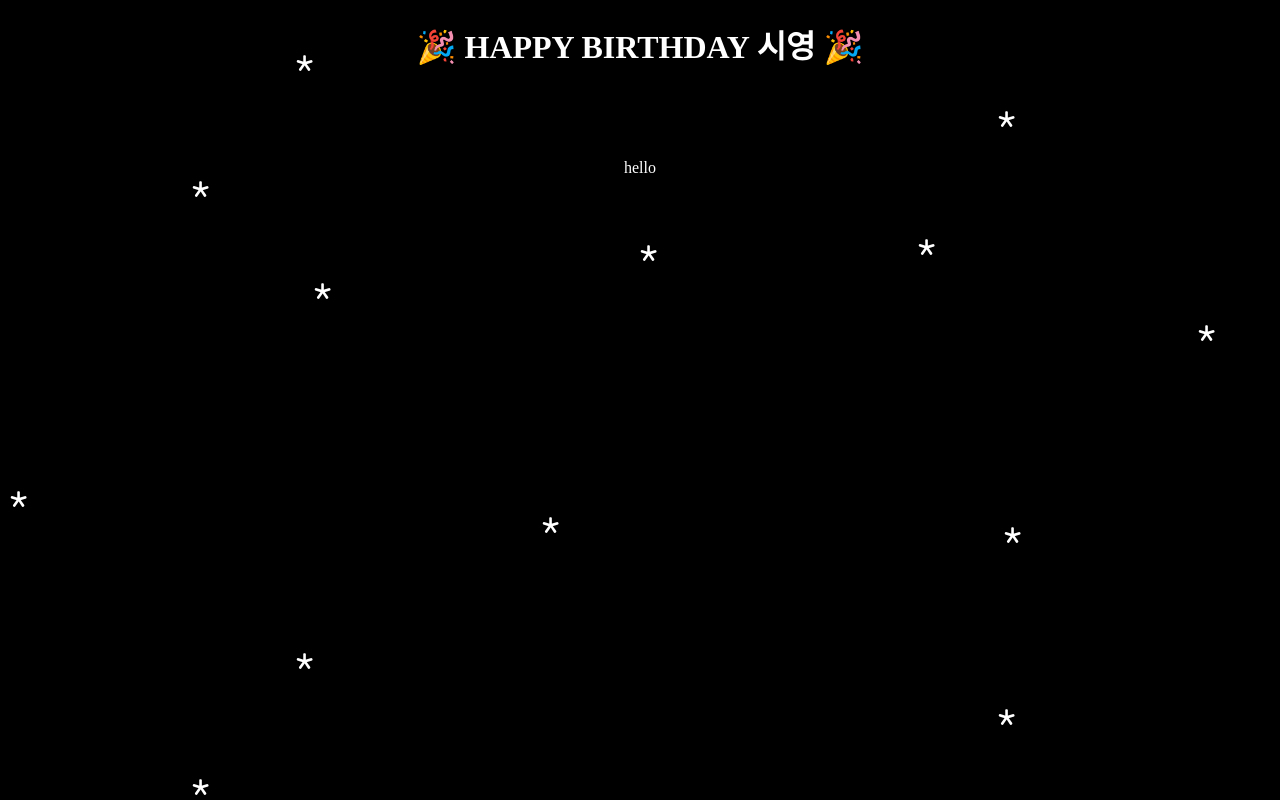
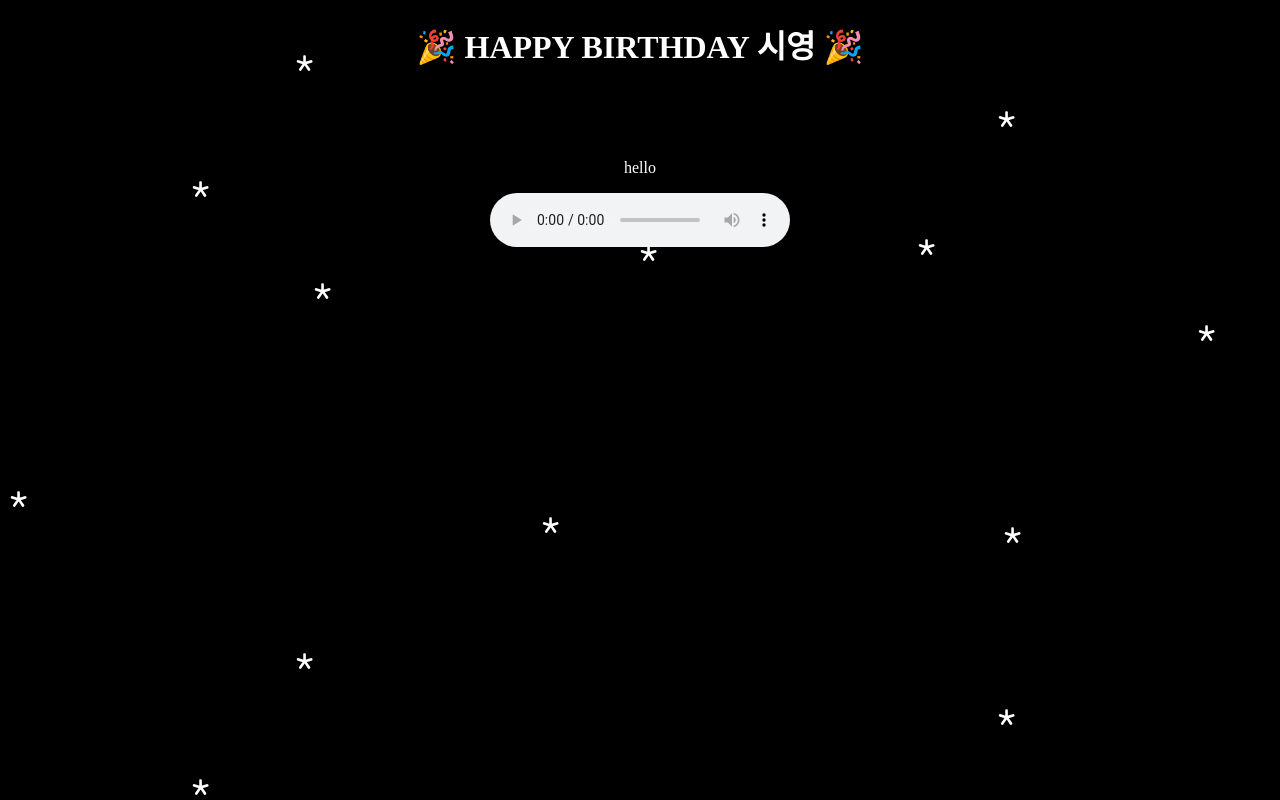
Before and after one commit to xxxjjhhh/xxxjjhhh.github.io, a plain HTML site: page index.html in a window 1280 px wide. Drawn offline with Linux system fonts and the light colour scheme.

Commit message:
Update index.html

```diff
--- a/index.html
+++ b/index.html
@@ -20,5 +20,10 @@
         <p><br><br><br></p>
         <p style="color:#FFFFFF">hello</p>
       </main>
+    <footer>
+      <audio autoplay controls>
+        <source scr="bgm.mp3" type="audio/mp3">
+      </audio>
+    </footer>
   </body>
 </html>
```
